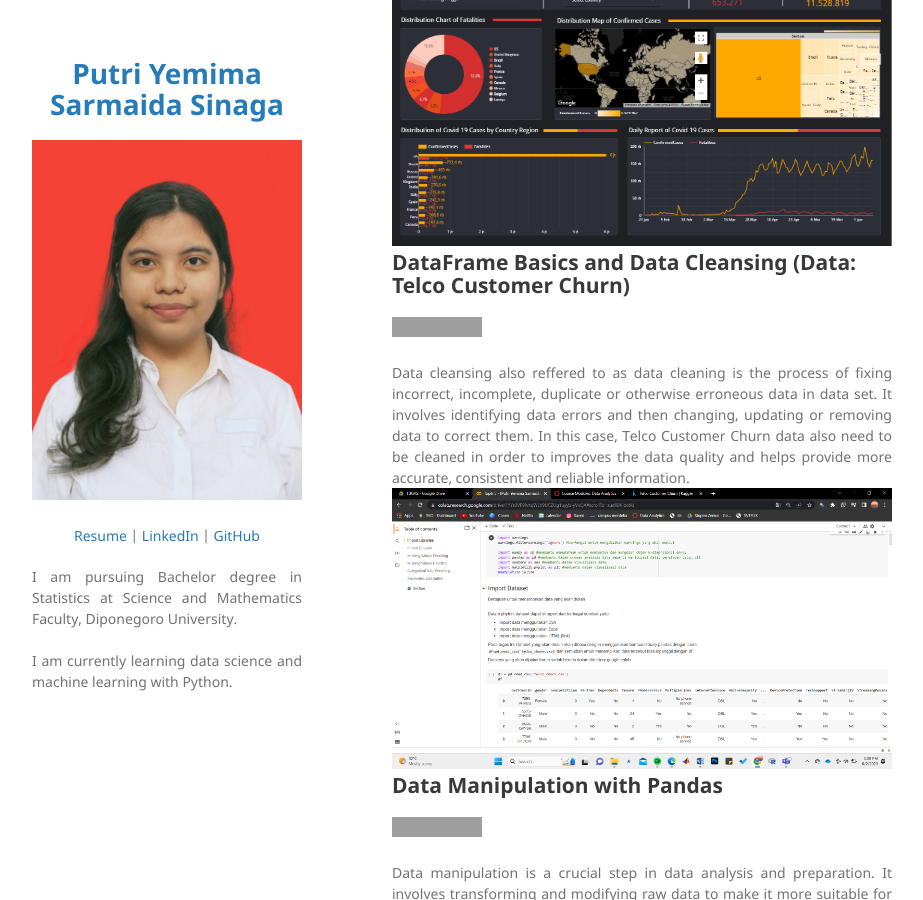
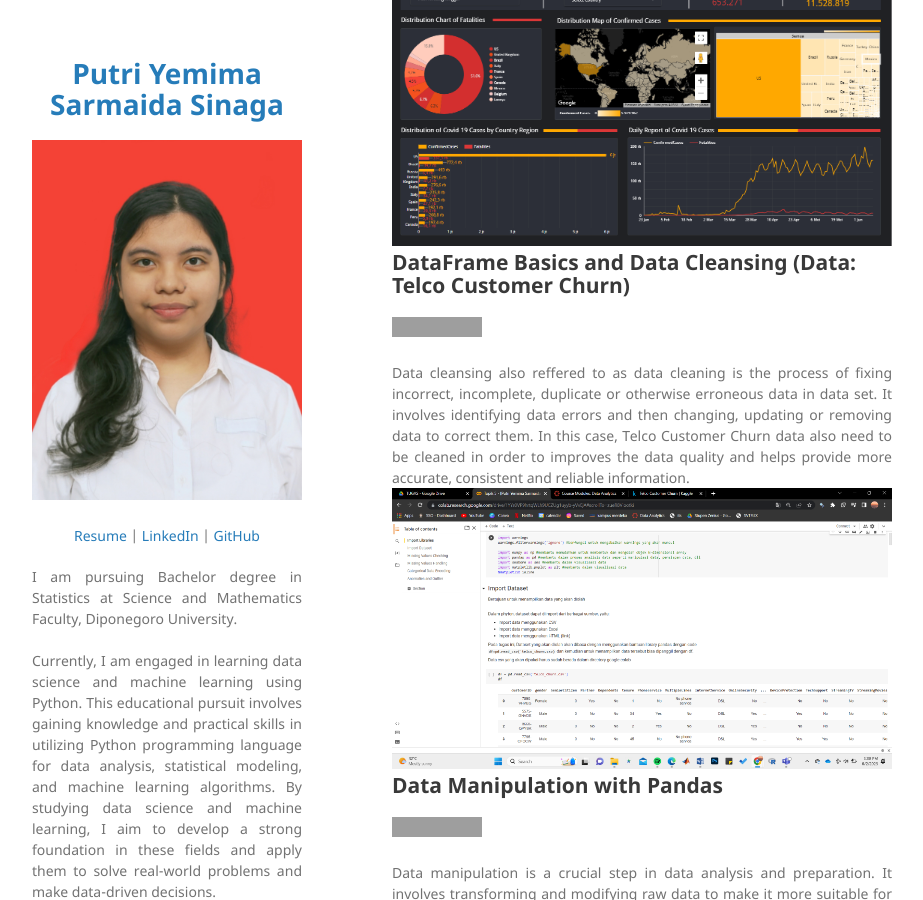
Before and after one commit to pyemimaa/portofolio, a Jekyll site: the page built from index.md, in a window 1280 px wide and 900 px high, scrolled down 395 px. Shown: the whole window, without its empty margins (178-1101 px from the left). Built offline with Jekyll 4.4.1, drawn with Linux system fonts in a browser that asks for light colours; our own code applies the rules of GitHub Pages for plain Markdown files; grey boxes are pictures that could not be loaded.

Commit message:
_config.yml

```diff
--- a/_config.yml
+++ b/_config.yml
@@ -12,7 +12,7 @@ description:
   <p align="justify">
   I am pursuing Bachelor degree in Statistics at Science and Mathematics Faculty, Diponegoro University.
   <br><br>
-  I am currently learning data science and machine learning with Python.
+  Currently, I am engaged in learning data science and machine learning using Python. This educational pursuit involves gaining knowledge and practical skills in utilizing Python programming language for data analysis, statistical modeling, and machine learning algorithms. By studying data science and machine learning, I aim to develop a strong foundation in these fields and apply them to solve real-world problems and make data-driven decisions.
   <br><br>
   </p>
 
```
